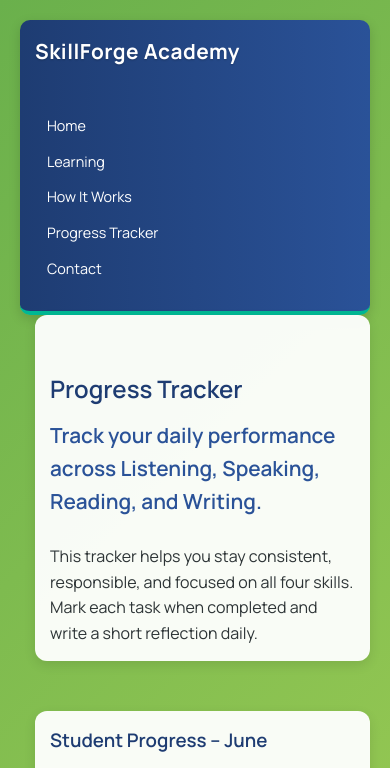
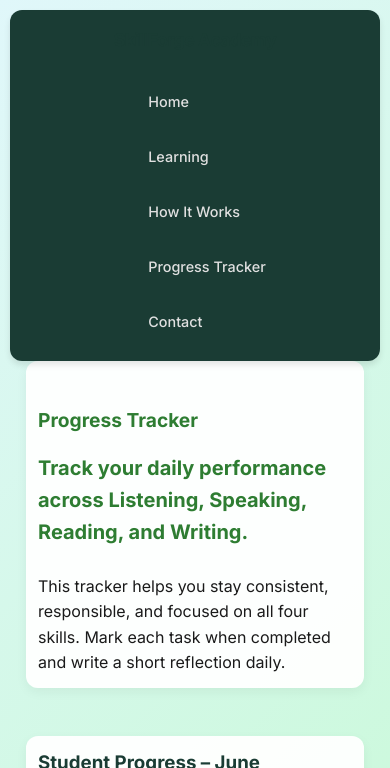
Before and after one commit to SyedXWebDev/SkillForge-Academy, a plain HTML site: page tracker.html in a window 390 px wide. Shown: the top 768 px of the page. Drawn offline with Linux system fonts and the light colour scheme.

Commit message:
styles.css

```diff
--- a/styles.css
+++ b/styles.css
@@ -6,204 +6,218 @@
 }
 
 body {
-    font-family: 'Manrope', -apple-system, BlinkMacSystemFont, 'Segoe UI', Roboto, sans-serif;
-    background: linear-gradient(135deg, #6ab04c 0%, #badc58 100%);
-    color: #2d3436;
+    font-family: 'Inter', system-ui, -apple-system, sans-serif;
+    background: linear-gradient(135deg, #e0f7fa 0%, #b9fbc0 100%);
+    color: #1a1a1a;
     line-height: 1.6;
+    min-height: 100vh;
     padding: 20px;
-    min-height: 100vh;
-    background-size: cover;
-    background-repeat: no-repeat;
-    background-position: center;
 }
 
 /* Header and Navigation */
 header {
-    background: linear-gradient(to right, #1e3c72, #2a5298);
-    color: #ffffff;
-    padding: 15px 25px;
+    background: #1a3c34;
+    color: white;
+    padding: 1rem 2rem;
     display: flex;
     justify-content: space-between;
     align-items: center;
-    border-bottom: 4px solid #00b894;
-    box-shadow: 0 4px 12px rgba(0, 0, 0, 0.15);
-    border-radius: 10px;
+    border-radius: 12px;
+    box-shadow: 0 4px 6px rgba(0, 0, 0, 0.1);
+    position: sticky;
+    top: 0;
+    z-index: 1000;
 }
 
 header h1 {
-    font-size: 1.6rem;
+    font-size: 1.5rem;
     font-weight: 700;
-    letter-spacing: 0.5px;
-    text-shadow: 0 1px 2px rgba(0, 0, 0, 0.2);
+    letter-spacing: -0.025em;
 }
 
 nav ul {
     display: flex;
     list-style: none;
-    gap: 15px;
+    gap: 1.5rem;
 }
 
 nav ul li a {
     text-decoration: none;
-    color: #ffffff;
+    color: #e0e0e0;
     font-weight: 500;
-    padding: 8px 16px;
-    border-radius: 6px;
-    text-align: center;
+    padding: 0.5rem 1rem;
+    border-radius: 8px;
     transition: all 0.3s ease;
 }
 
 nav ul li a:hover {
-    background: #00b894;
-    color: #ffffff;
+    background-color: #2e7d32;
+    color: white;
     transform: translateY(-2px);
-    box-shadow: 0 2px 6px rgba(0, 0, 0, 0.2);
 }
 
 /* Content Styling */
 h1, h2, h3 {
-    color: #1e3c72;
-    margin-bottom: 15px;
-    font-weight: 600;
+    color: #1a3c34;
+    margin-bottom: 1rem;
+    font-weight: 700;
 }
 
 h1 {
-    color: #ffffff;
-    margin-bottom: 0;
+    font-size: 2.5rem;
+    color: #1a3c34;
+}
+
+h2 {
+    font-size: 1.8rem;
 }
 
 section {
-    margin-bottom: 50px;
-    padding: 25px;
+    margin-bottom: 3rem;
+    padding: 2rem;
     background: rgba(255, 255, 255, 0.95);
     border-radius: 12px;
-    box-shadow: 0 4px 12px rgba(0, 0, 0, 0.1);
-    transition: transform 0.3s ease;
-}
-
-section:hover {
-    transform: translateY(-5px);
+    box-shadow: 0 4px 12px rgba(0, 0, 0, 0.05);
 }
 
 ul, ol {
-    padding-left: 25px;
-    margin-top: 15px;
+    padding-left: 1.5rem;
+    margin-top: 0.5rem;
 }
 
 footer {
-    margin-top: 80px;
-    padding: 30px;
+    margin-top: 4rem;
+    padding: 2rem;
     text-align: center;
-    background: linear-gradient(to right, #1e3c72, #2a5298);
-    color: #ffffff;
-    border-radius: 10px;
-    box-shadow: 0 -4px 12px rgba(0, 0, 0, 0.15);
+    background: #1a3c34;
+    color: white;
+    border-radius: 12px 12px 0 0;
 }
 
 .top-text {
-    margin-top: 40px;
+    margin-top: 2rem;
+    font-size: 1.2rem;
+    color: #2e7d32;
 }
 
 .para-one {
-    margin-top: -5px;
     font-weight: 600;
-    font-size: 1.3rem;
-    color: #2a5298;
+    font-size: 1.25rem;
+    color: #2e7d32;
+    margin-top: 0.5rem;
 }
 
 main {
-    margin-left: 15px;
-    font-family: 'Manrope', sans-serif;
+    max-width: 1200px;
+    margin: 0 auto;
+    padding: 0 1rem;
 }
 
+/* Buttons */
 .cta-button a, .progress-check a {
     display: inline-block;
-    background: linear-gradient(to right, #00b894, #55efc4);
-    color: #ffffff;
-    padding: 12px 40px;
+    background: #2e7d32;
+    color: white;
+    padding: 0.75rem 2rem;
     border-radius: 8px;
     font-size: 1.1rem;
     font-weight: 500;
     text-decoration: none;
     transition: all 0.3s ease;
-    box-shadow: 0 3px 8px rgba(0, 0, 0, 0.2);
 }
 
 .cta-button a:hover, .progress-check a:hover {
-    background: linear-gradient(to right, #55efc4, #00b894);
-    transform: translateY(-3px);
-    box-shadow: 0 6px 12px rgba(0, 0, 0, 0.3);
+    background: #1a3c34;
+    transform: translateY(-2px);
+    box-shadow: 0 4px 8px rgba(0, 0, 0, 0.15);
 }
 
 a {
-    color: #2a5298;
+    color: #2e7d32;
     text-decoration: none;
-    transition: color 0.2s ease;
+    transition: color 0.3s ease;
 }
 
 a:hover {
-    color: #00b894;
+    color: #1a3c34;
 }
 
 .tariqa {
-    margin-top: -5px;
-    color: #00b894;
+    color: #2e7d32;
     line-height: 1.8;
-    font-weight: 500;
+    font-size: 1.1rem;
 }
 
 .image-dis {
     display: flex;
     justify-content: center;
-    background: linear-gradient(to bottom, #ffffff, #dfe6e9);
-    border-radius: 20px;
-    box-shadow: 0 4px 20px rgba(0, 0, 0, 0.15);
-    margin: 15px;
-    padding: 15px;
-    overflow: hidden;
-    transition: transform 0.3s ease;
-}
-
-.image-dis:hover {
-    transform: scale(1.02);
+    border-radius: 16px;
+    background: #ffffff;
+    padding: 1rem;
+    box-shadow: 0 4px 12px rgba(0, 0, 0, 0.1);
+    margin: 1rem 0;
 }
 
 /* Responsive Design */
-@media (max-width: 600px) {
-    nav ul {
-        flex-direction: column;
-        gap: 10px;
-        align-items: flex-start;
-        padding: 15px 0;
-    }
-
+@media (max-width: 768px) {
     header {
         flex-direction: column;
-        align-items: flex-start;
-        padding: 15px;
+        padding: 1rem;
     }
 
     header h1 {
-        font-size: 1.3rem;
-        margin-bottom: 15px;
+        font-size: 1.25rem;
+        margin-bottom: 1rem;
+    }
+
+    nav ul {
+        flex-direction: column;
+        gap: 0.5rem;
+        width: 100%;
+    }
+
+    nav ul li a {
+        display: block;
+        padding: 0.75rem;
+        font-size: 1rem;
+    }
+
+    h1 {
+        font-size: 2rem;
+    }
+
+    h2 {
+        font-size: 1.5rem;
+    }
+
+    section {
+        padding: 1rem;
+    }
+
+    .cta-button a, .progress-check a {
+        padding: 0.6rem 1.5rem;
+        font-size: 1rem;
+    }
+}
+
+@media (max-width: 480px) {
+    body {
+        padding: 10px;
+    }
+
+    header h1 {
+        font-size: 1.1rem;
     }
 
     nav ul li a {
         font-size: 0.9rem;
-        padding: 6px 12px;
+    }
+
+    h1 {
+        font-size: 1.75rem;
     }
 
     section {
-        padding: 15px;
-    }
-
-    .cta-button a, .progress-check a {
-        padding: 10px 30px;
-        font-size: 1rem;
-    }
-
-    .image-dis {
-        margin: 10px;
-        padding: 10px;
+        padding: 0.75rem;
     }
 }
```
